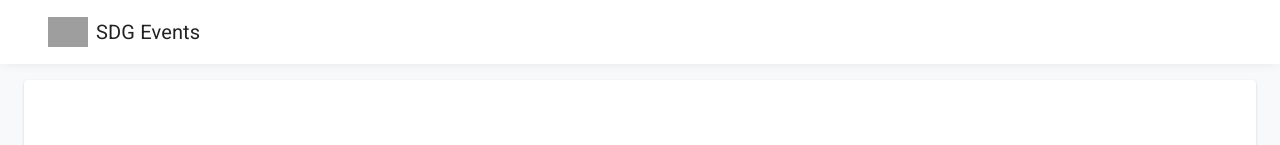
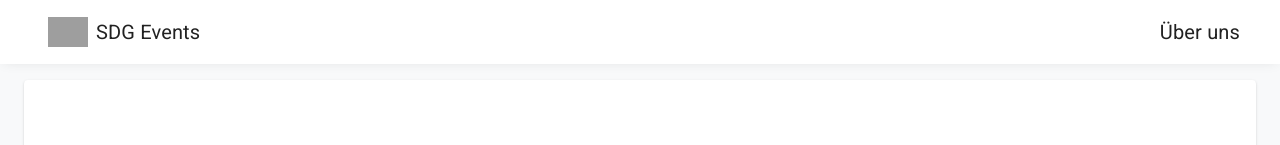
Before and after one commit to FinnWoelm/sdg-events-app, a Next.js app: page /AboutPage in a window 1280 px wide. Shown: the top 145 px of the page. Built offline with nearby package versions, Linux system fonts and the light colour scheme; grey boxes are pictures that could not be loaded.

Commit message:
Navigation: Add link to about page
Add link to about page to the navigation bar. On mobile, allow user to
open drawer and see links there.

```diff
--- a/components/Navigation.js
+++ b/components/Navigation.js
@@ -1,9 +1,15 @@
+import { Component } from 'react'
 import Link from 'next/link'
 import AppBar from '@material-ui/core/AppBar'
 import ButtonBase from '@material-ui/core/ButtonBase'
+import Hidden from '@material-ui/core/Hidden'
+import IconButton from '@material-ui/core/IconButton'
 import Toolbar from '@material-ui/core/Toolbar'
 import Typography from '@material-ui/core/Typography'
+import MenuIcon from '@material-ui/icons/Menu'
 import styled from 'styled-components'
+
+import SideBar from 'components/SideBar'
 
 const SiteHeader = styled(AppBar)`
   && {
@@ -26,7 +32,10 @@ const SiteHeader = styled(AppBar)`
   }
 `
 
-const ToolbarButton = styled(ButtonBase)`
+const ToolbarButton = styled(ButtonBase).attrs({
+  focusRipple: true,
+  component: 'a',
+})`
   && {
     text-align: left;
     padding: 16px;
@@ -37,19 +46,63 @@ const ToolbarButton = styled(ButtonBase)`
   }
 `
 
-const Navigation = () => (
+const HiddenFlex = styled(Hidden)`
+  display: flex;
+  flex-grow: 1;
+  justify-content: flex-end;
+`
+
+class Navigation extends Component {
+  constructor(props) {
+    super(props);
+    this.state = { isDrawerOpen: false }
+  }
+
+  openDrawer = (event) => {
+    this.setState({ isDrawerOpen: true })
+  }
+
+  closeDrawer = (event) => {
+    if (event.type === 'keydown' && (event.key === 'Tab' || event.key === 'Shift')) {
+      return
+    }
+
+    this.setState({ isDrawerOpen: false })
+  }
+
+  render() {
+    const { isDrawerOpen } = this.state
+
+    return (
       <SiteHeader position="fixed" color="default">
         <Toolbar>
+          <Hidden mdUp implementation="css">
+            <IconButton aria-label="Menu" onClick={this.openDrawer}>
+              <MenuIcon />
+            </IconButton>
+          </Hidden>
           <Link as='/' href='/HomePage' passHref>
-        <ToolbarButton focusRipple component='a'>
+            <ToolbarButton>
               <img src='/static/sdg-logo.png' alt='SDG color wheel'/>
               <Typography variant="h6" color="inherit">
                 SDG Events
               </Typography>
             </ToolbarButton>
           </Link>
+          <HiddenFlex implementation="css" smDown>
+            <Link as='/ueber-uns' href='/AboutPage' passHref>
+              <ToolbarButton>
+                <Typography variant="h6" color="inherit">
+                  &Uuml;ber uns
+                </Typography>
+              </ToolbarButton>
+            </Link>
+          </HiddenFlex>
         </Toolbar>
+        <SideBar open={isDrawerOpen} onClose={this.closeDrawer}/>
       </SiteHeader>
     )
+  }
+}
 
 export default Navigation
--- /dev/null
+++ b/components/SideBar.js
@@ -0,0 +1,31 @@
+import Link from 'next/link'
+import Drawer from '@material-ui/core/Drawer'
+import List from '@material-ui/core/List'
+import ListItem from '@material-ui/core/ListItem'
+import ListItemText from '@material-ui/core/ListItemText'
+import styled from 'styled-components'
+
+const DrawerMinWidth = styled(Drawer)`
+  > .MuiPaper-root {
+    min-width: 300px;
+  }
+`
+
+const SideBar = ({ open, onClose }) => (
+  <DrawerMinWidth open={open} onClose={onClose}>
+    <List>
+      <Link as='/' href='/HomePage' passHref>
+        <ListItem button component='a'>
+          <ListItemText primary="Alle Events" />
+        </ListItem>
+      </Link>
+      <Link as='/ueber-uns' href='/AboutPage' passHref>
+        <ListItem button component='a'>
+          <ListItemText primary="Über uns" />
+        </ListItem>
+      </Link>
+    </List>
+  </DrawerMinWidth>
+)
+
+export default SideBar
```
Lines whose indentation alone changed are shown as unchanged.
